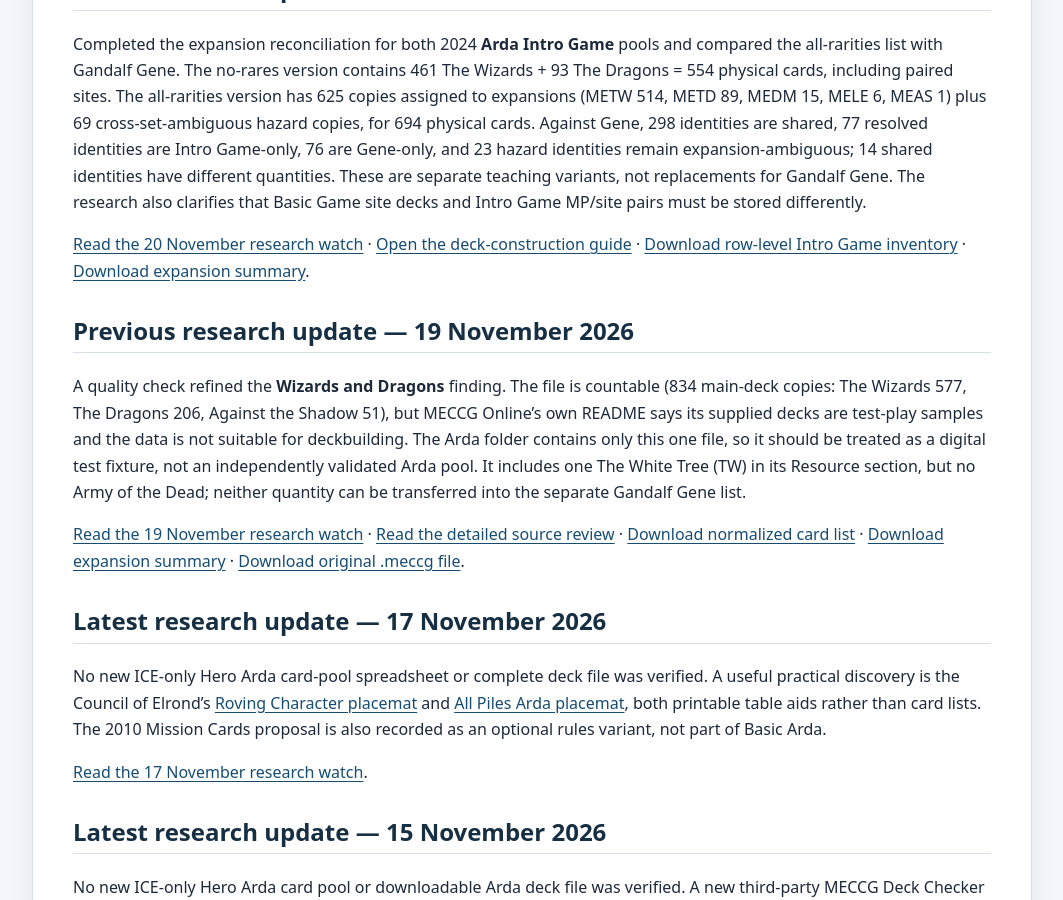
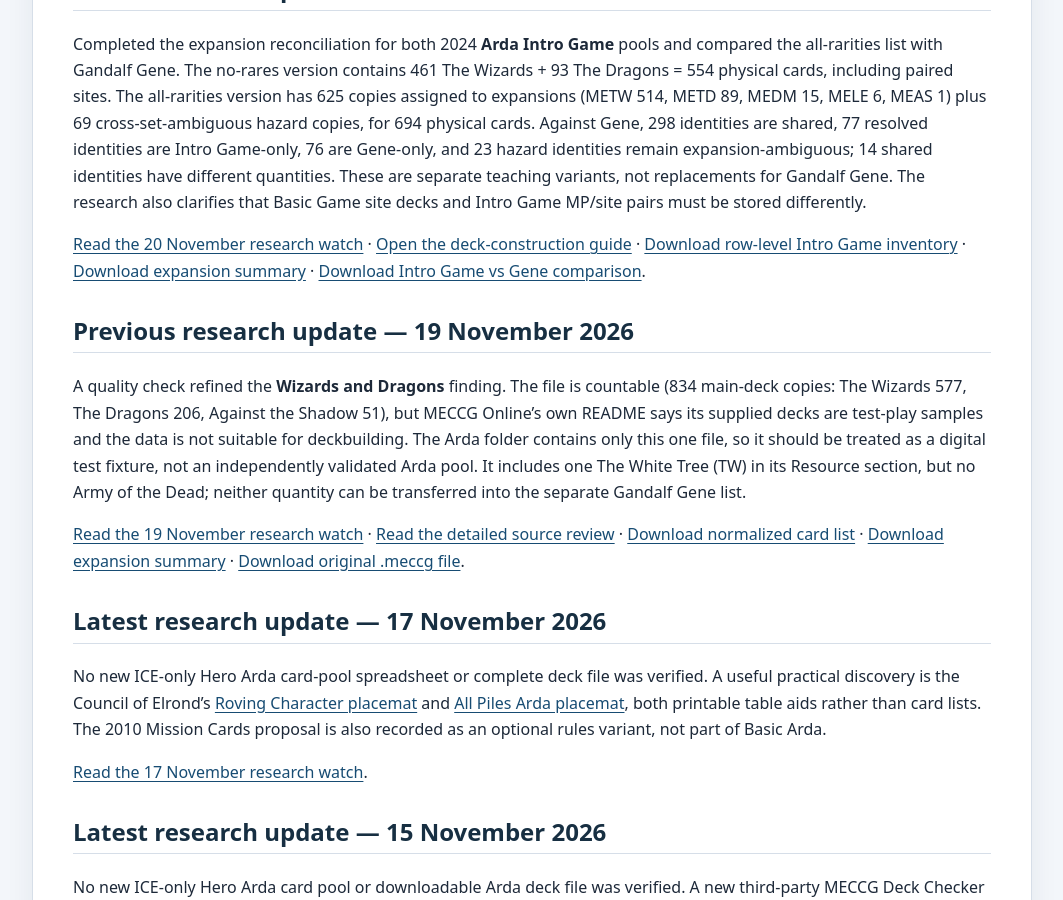
Before and after one commit to JamSpot/meccg-arda-master-database, a Jekyll site: the page built from index.md, in a window 1280 px wide and 900 px high, scrolled down 1787 px. Shown: the whole window, without its empty margins (108-1171 px from the left). Built offline with Jekyll 4.4.1, drawn with Linux system fonts in a browser that asks for light colours.

Commit message:
Link new Arda source comparison CSV from homepage

```diff
--- a/index.md
+++ b/index.md
@@ -45,7 +45,7 @@ In the Arda Basic Game, all players draw from the same shared decks. It is desig
 
 Completed the expansion reconciliation for both 2024 **Arda Intro Game** pools and compared the all-rarities list with Gandalf Gene. The no-rares version contains 461 The Wizards + 93 The Dragons = 554 physical cards, including paired sites. The all-rarities version has 625 copies assigned to expansions (METW 514, METD 89, MEDM 15, MELE 6, MEAS 1) plus 69 cross-set-ambiguous hazard copies, for 694 physical cards. Against Gene, 298 identities are shared, 77 resolved identities are Intro Game-only, 76 are Gene-only, and 23 hazard identities remain expansion-ambiguous; 14 shared identities have different quantities. These are separate teaching variants, not replacements for Gandalf Gene. The research also clarifies that Basic Game site decks and Intro Game MP/site pairs must be stored differently.
 
-[Read the 20 November research watch](docs/research-watch-2026-11-20.html) · [Open the deck-construction guide](docs/building-arda-decks.html) · [Download row-level Intro Game inventory](data/arda-intro-game-card-inventory.csv) · [Download expansion summary](data/arda-intro-game-expansion-summary.csv).
+[Read the 20 November research watch](docs/research-watch-2026-11-20.html) · [Open the deck-construction guide](docs/building-arda-decks.html) · [Download row-level Intro Game inventory](data/arda-intro-game-card-inventory.csv) · [Download expansion summary](data/arda-intro-game-expansion-summary.csv) · [Download Intro Game vs Gene comparison](data/arda-intro-game-vs-gandalf-gene-comparison.csv).
 
 ## Previous research update — 19 November 2026
 
```
